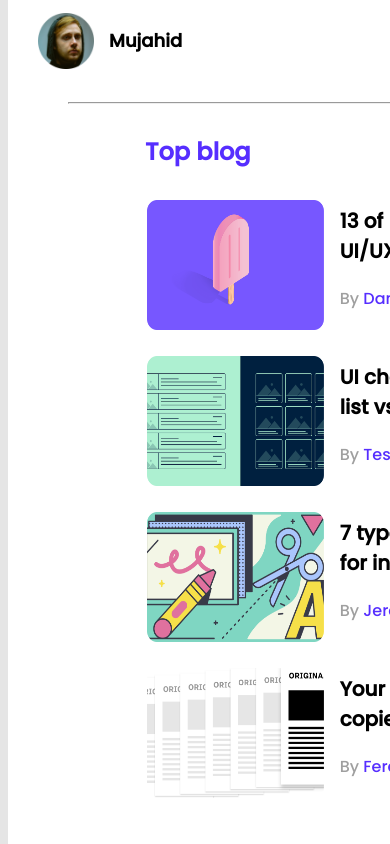
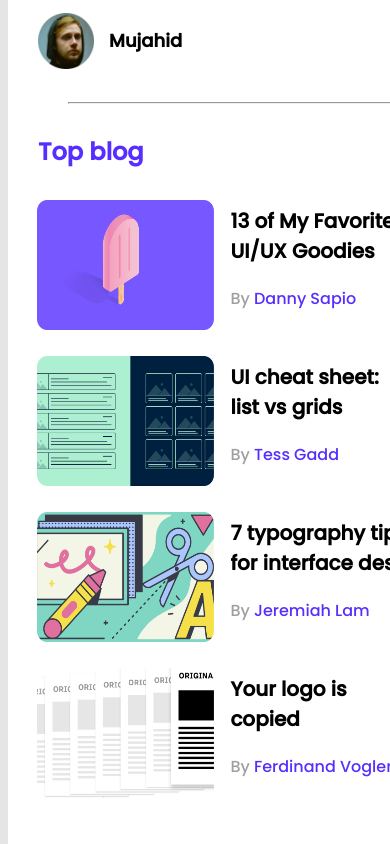
Before and after one commit to zulfikar2022/first-responsive-page, a plain HTML site: page index.html in a window 390 px wide. Shown: the part 560-1404 px from the top of the page. Drawn offline with Linux system fonts and the light colour scheme; a web font is replaced by a local one.

Commit message:
responsive commit

```diff
--- a/styles/style.css
+++ b/styles/style.css
@@ -184,20 +184,22 @@ hr{
 
     .courses{
         display: grid;
-        grid-template-columns: 1fr 1fr;
+        grid-template-columns: 1fr;
         row-gap: 10px;
     }
 
     .blogs{
             display: grid;
             grid-template-columns: 1fr;
+            margin-left: -125px;
     }
     .blog{
         width: 75%;
         margin: 0 auto;
     }
     .blog-section-title{
-        margin-left: 107px;
+        margin-left: 0px;
+
     }
 
 
```
